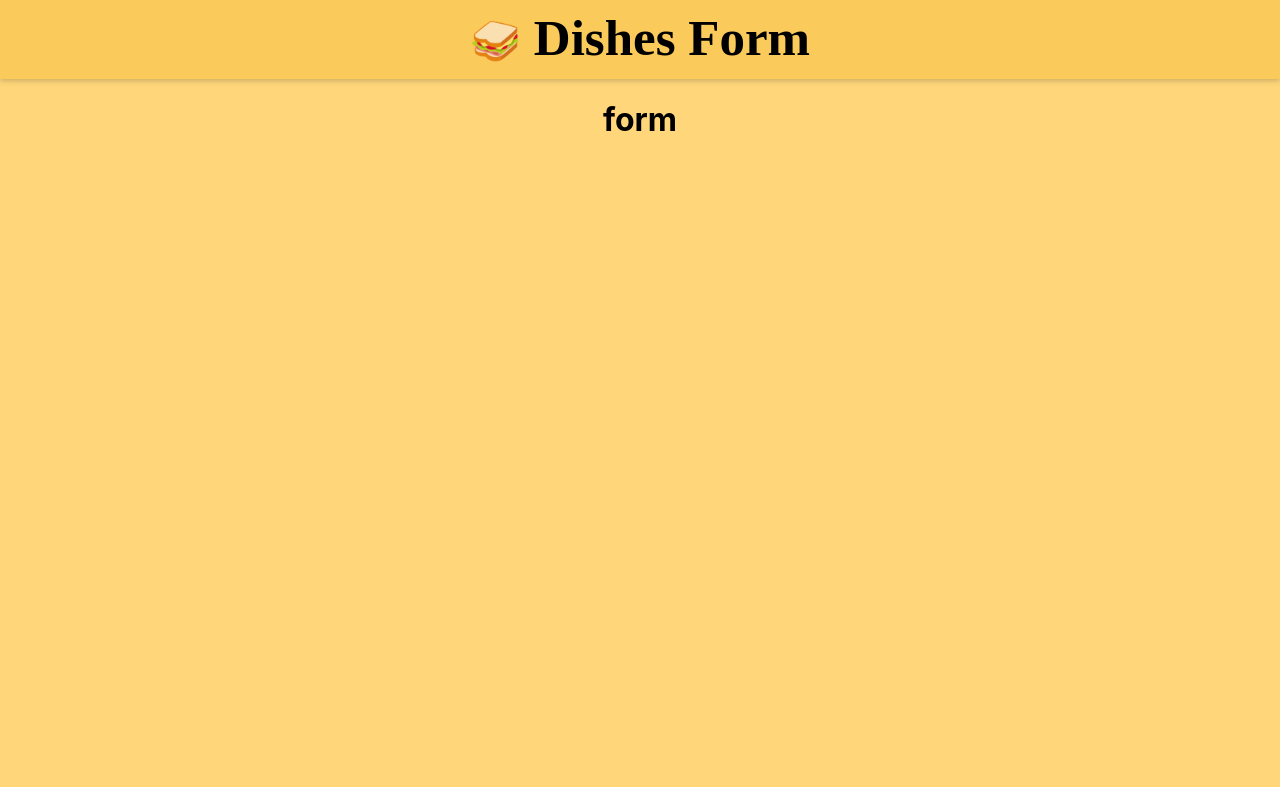
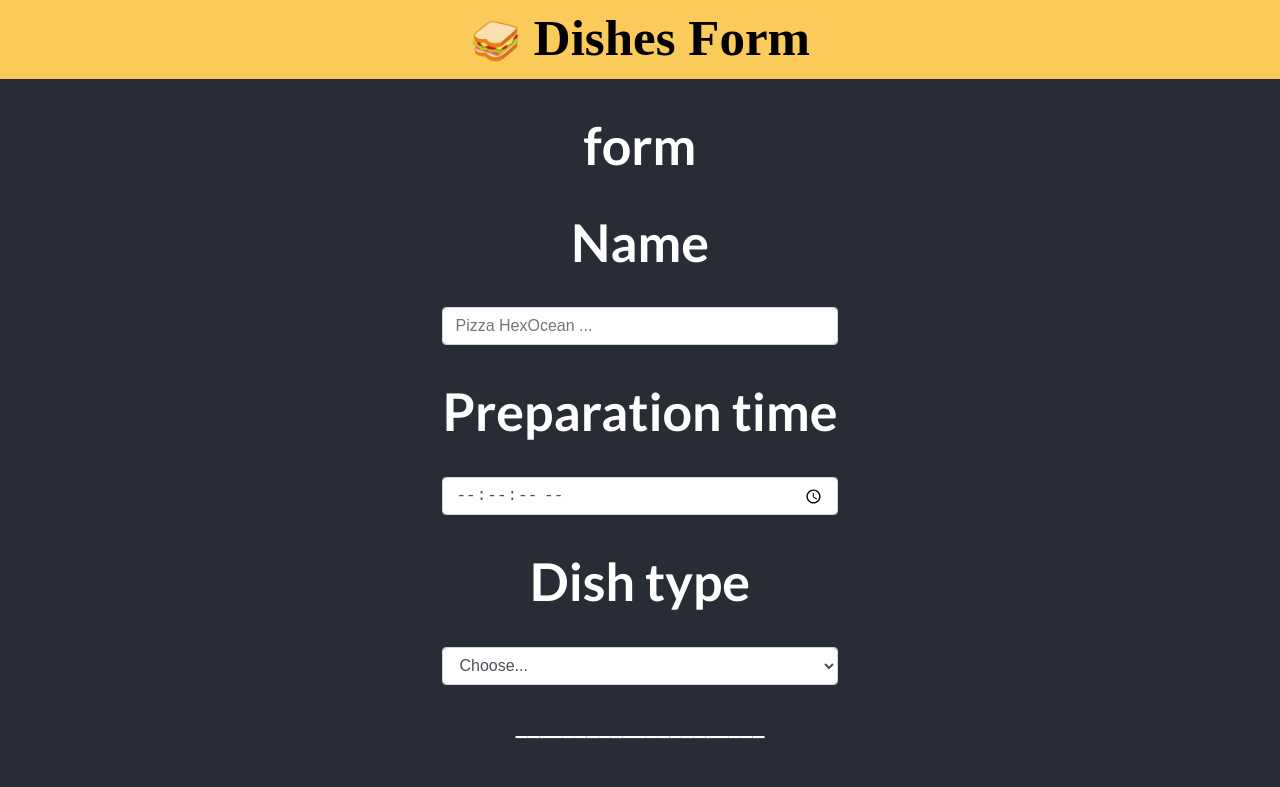
Before and after one commit to przemyslvw/reactdishesform, a React (Create React App) app: page / in a window 1280 px wide. Shown: the top 787 px of the page. Built offline with nearby package versions, Linux system fonts and the light colour scheme; a web font is replaced by a local one.

Commit message:
form elements

```diff
--- a/src/components/FormComponent.js
+++ b/src/components/FormComponent.js
@@ -2,8 +2,49 @@ import React from "react";
 
 const FormComponent = () => {
   return (
-    <div>
-      <h1>form</h1>
+    <div className="App-form">
+      <form>
+        <h1>form</h1>
+        <h1>Name</h1>
+        <input name="name" placeholder="Pizza HexOcean ... " required />
+        <h1>Preparation time</h1>
+        <input
+          name="preparation_time"
+          type="time"
+          placeholder="01:30:22"
+          step="3"
+          required
+        />
+        <h1>Dish type</h1>
+        <select name="type" as="select" required>
+          <option selected disabled>
+            Choose...
+          </option>
+          <option>pizza</option>
+          <option>soup</option>
+          <option>sandwich</option>
+        </select>
+        <p>_____________________</p>
+        <h1>if Pizza</h1>
+        <h1>number of slices</h1>
+        <input name="no_of_slices" type="number" placeholder="1" required />
+
+        <h1>diameter</h1>
+        <input name="diameter" type="number" placeholder="1" required />
+
+        <p>_____________________</p>
+        <h1>if Soup</h1>
+        <h1>spiciness scale</h1>
+        <input name="spiciness_scale" type="number" placeholder="1" required />
+        <p>_____________________</p>
+        <h1>if Sandwich</h1>
+        <h1>slices of bread</h1>
+        <input name="slices_of_bread" type="number" placeholder="1" required />
+        <p>_____________________</p>
+        <button className="btn btn-primary" type="submit">
+          Submit
+        </button>
+      </form>
     </div>
   );
 };
--- a/src/index.scss
+++ b/src/index.scss
@@ -44,6 +44,60 @@ nav {
   }
 }
 
+input,
+select {
+  display: block;
+  box-sizing: border-box;
+  width: 100%;
+  height: calc(1.5em + 0.75rem + 2px);
+  padding: 0.375rem 0.75rem;
+  font-size: 1rem;
+  font-weight: 400;
+  line-height: 1.5;
+  color: #495057;
+  background-color: #fff;
+  background-clip: padding-box;
+  border: 1px solid #ced4da;
+  border-radius: 0.25rem;
+  transition: border-color 0.15s ease-in-out, box-shadow 0.15s ease-in-out;
+}
+
+.btn {
+  margin: 10px 5px;
+  display: inline-block;
+  font-weight: 400;
+  color: #212529;
+  text-align: center;
+  vertical-align: middle;
+  -webkit-user-select: none;
+  user-select: none;
+  background-color: transparent;
+  border: 1px solid transparent;
+  padding: 0.375rem 0.75rem;
+  font-size: 1rem;
+  line-height: 1.5;
+  border-radius: 0.25rem;
+  transition: color 0.15s ease-in-out, background-color 0.15s ease-in-out,
+    border-color 0.15s ease-in-out, box-shadow 0.15s ease-in-out;
+}
+
+.btn-secondary {
+  color: #fff;
+  background-color: #6c757d;
+  border-color: #6c757d;
+}
+
+.btn-primary {
+  color: #fff;
+  background-color: #007bff;
+  border-color: #007bff;
+}
+
+code {
+  font-family: source-code-pro, Menlo, Monaco, Consolas, "Courier New",
+    monospace;
+}
+
 .App {
   text-align: center;
 }
```
